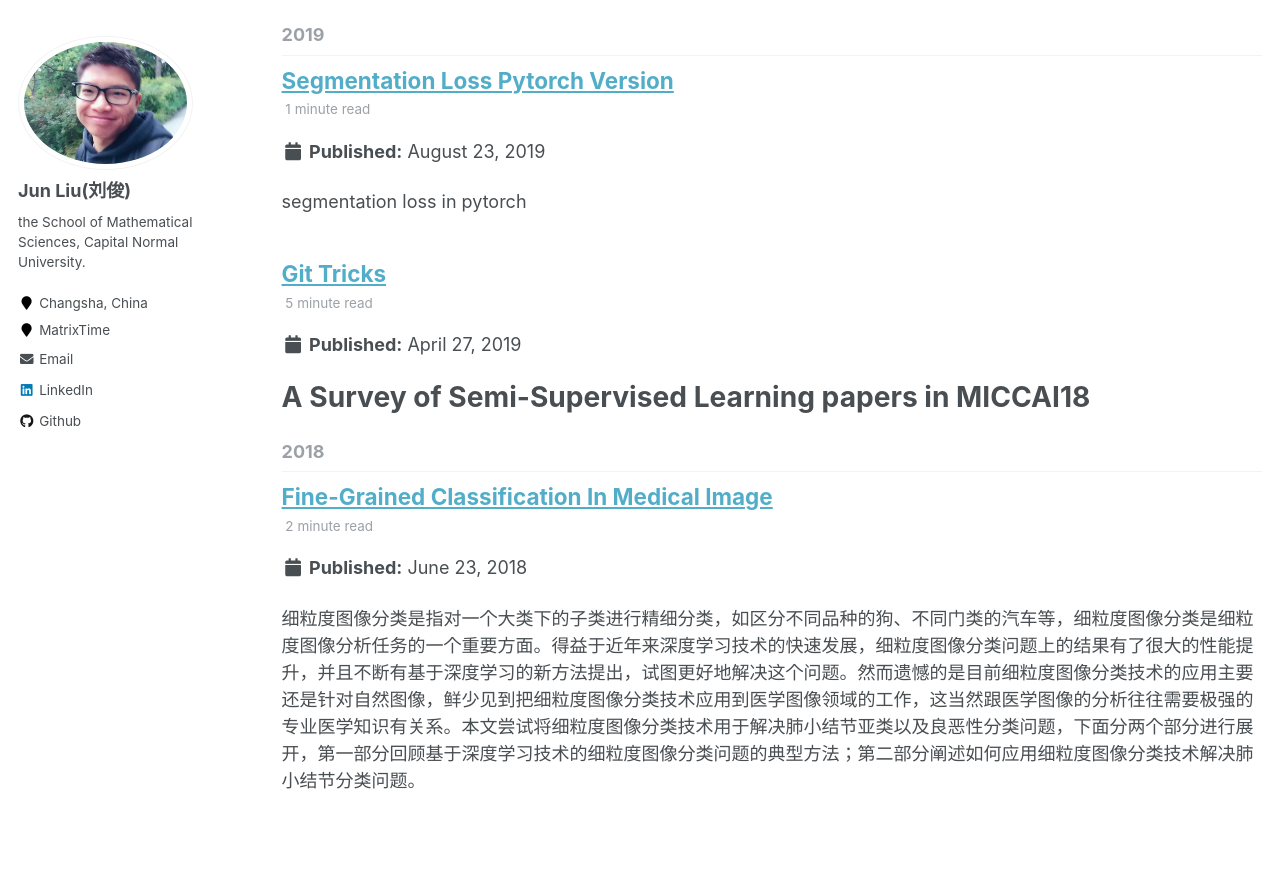
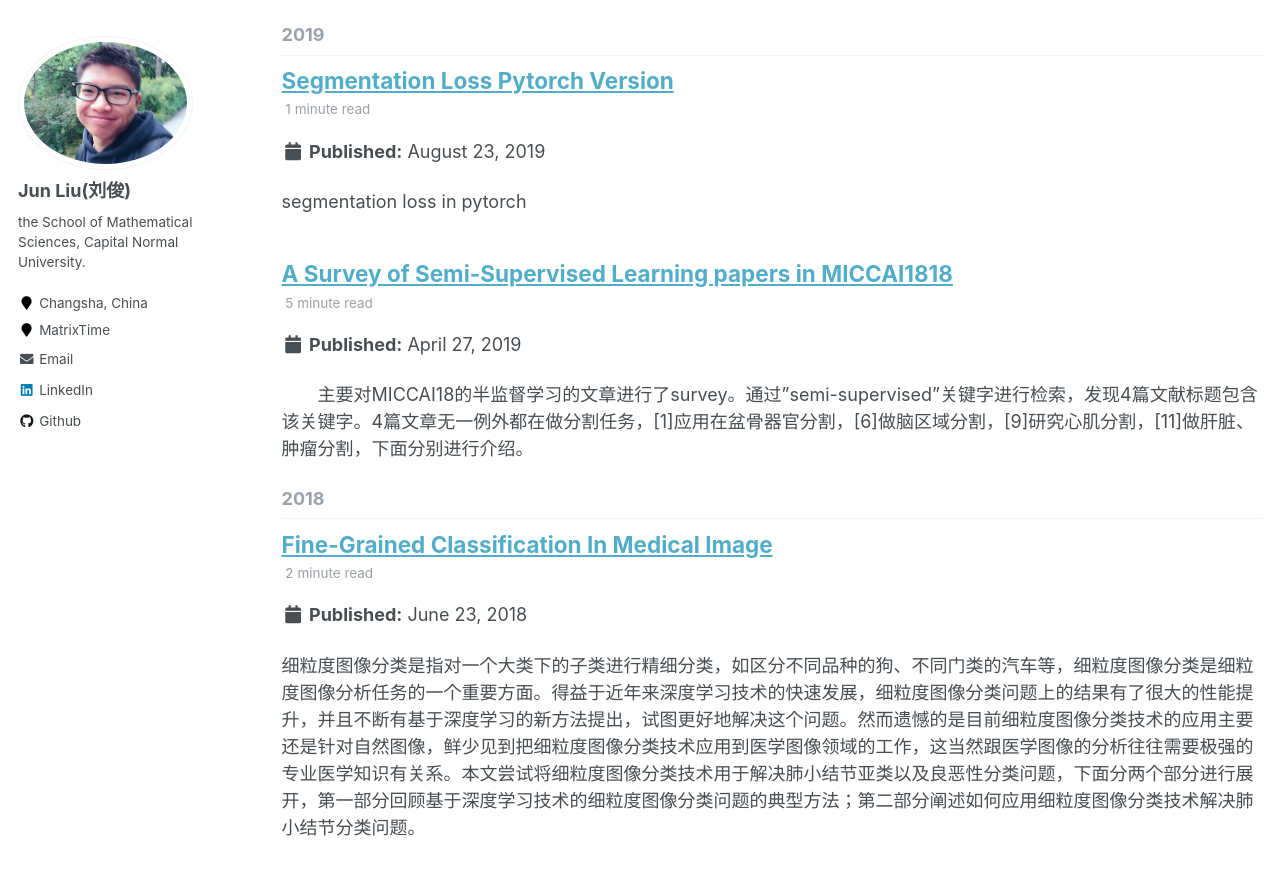
Before and after one commit to junliu-cn/junliu-cn.github.io, a Jekyll site: the page built from _pages/year-archive.html, in a window 1280 px wide and 900 px high, scrolled down 944 px. Shown: the top 875 px of the window. Built offline with Jekyll 4.4.1, drawn with Linux system fonts in a browser that asks for light colours.

Commit message:
update title for semi-supervised-learning

```diff
--- a/_posts/2019-04-27-A-Survey-of-Semi-Supervised-Learning-papers-in-MICCAI18.md
+++ b/_posts/2019-04-27-A-Survey-of-Semi-Supervised-Learning-papers-in-MICCAI18.md
@@ -1,13 +1,10 @@
 ---
-title: 'Git Tricks'
+title: 'A Survey of Semi-Supervised Learning papers in MICCAI1818'
 date: 2019-04-27
 permalink: /posts/2019/04/A-Survey-of-Semi-Supervised-Learning-papers-in-MICCAI18/
 tags:
   - Semi-Supervised-Learning
 ---
-
-# A Survey of Semi-Supervised Learning papers in MICCAI18
-
 
 &emsp;&emsp;主要对MICCAI18的半监督学习的文章进行了survey。通过"semi-supervised"关键字进行检索，发现4篇文献标题包含该关键字。4篇文章无一例外都在做分割任务，[1]应用在盆骨器官分割，[6]做脑区域分割，[9]研究心肌分割，[11]做肝脏、肿瘤分割，下面分别进行介绍。
 
```
